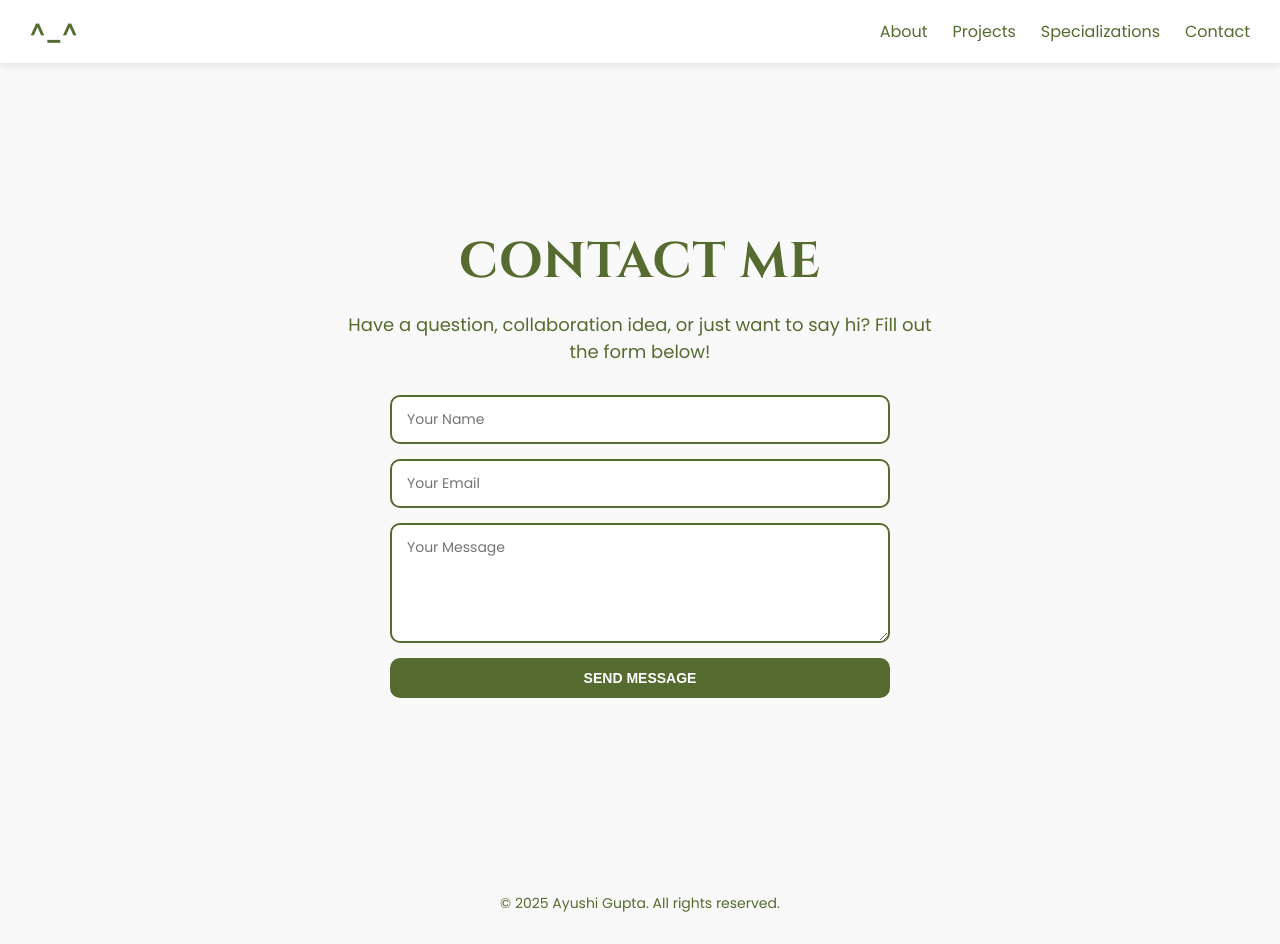
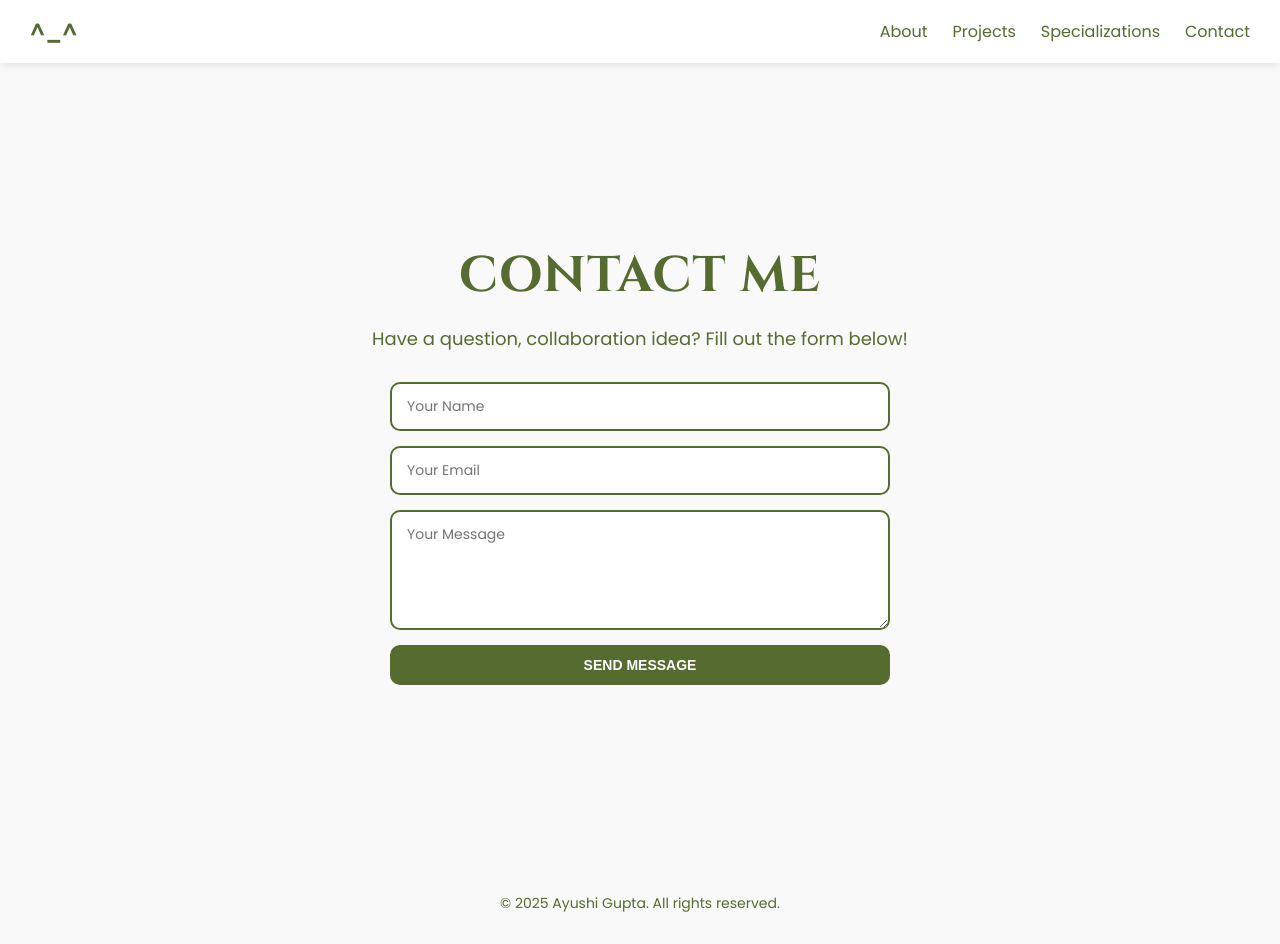
Before and after one commit to agbla17/agbla17.github.io, a plain HTML site: page contact.html in a window 1280 px wide. Drawn offline with Linux system fonts and the light colour scheme.

Commit message:
Update contact.html

```diff
--- a/contact.html
+++ b/contact.html
@@ -131,7 +131,7 @@
 
 <section class="contact-section">
   <h1>Contact Me</h1>
-  <p>Have a question, collaboration idea, or just want to say hi? Fill out the form below!</p>
+  <p>Have a question, collaboration idea? Fill out the form below!</p>
     <form class="contact-form" action="https://formspree.io/f/xjkawvdp" method="POST">
     <input type="hidden" name="_captcha" value="false">
     <input type="text" name="name" placeholder="Your Name" required>
```
